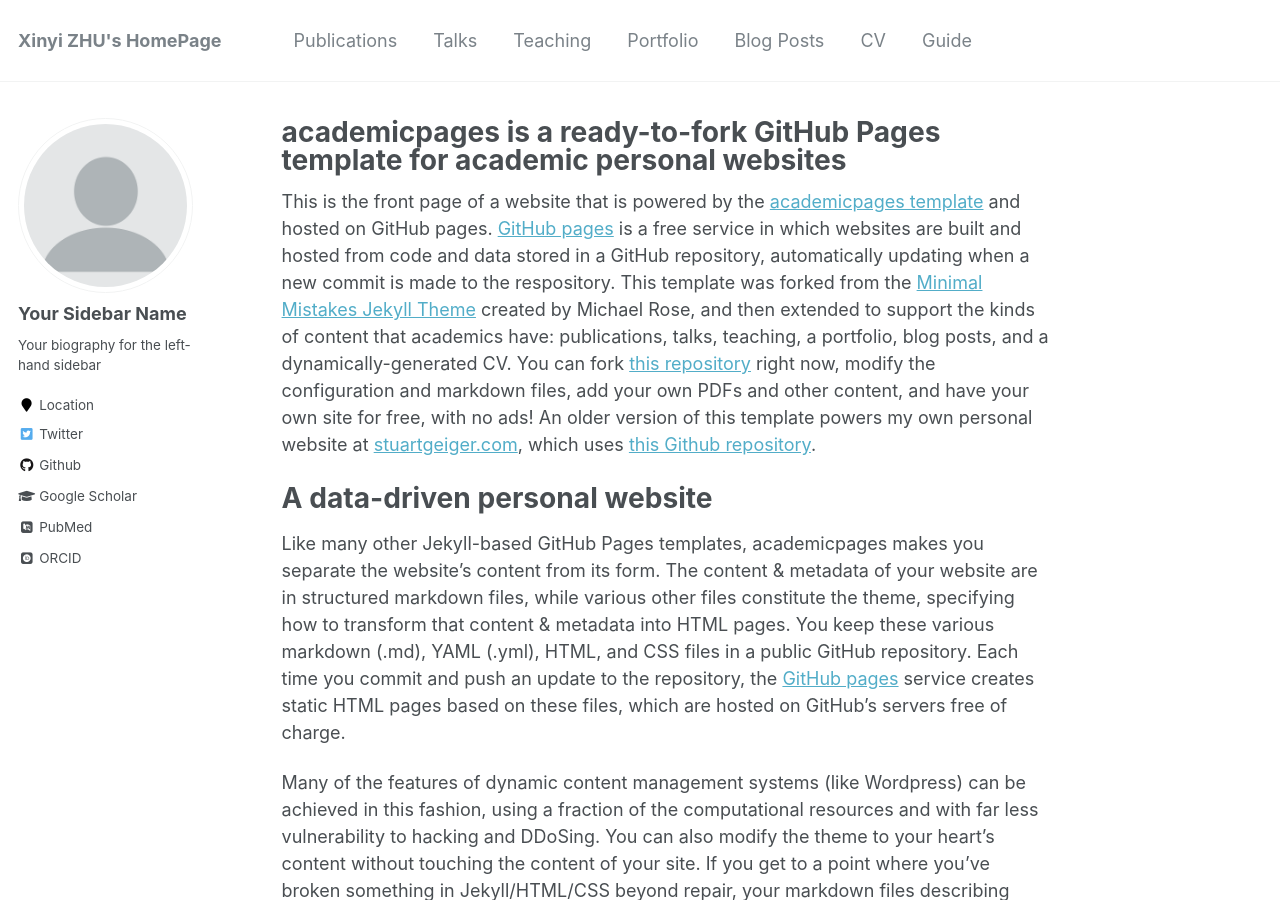
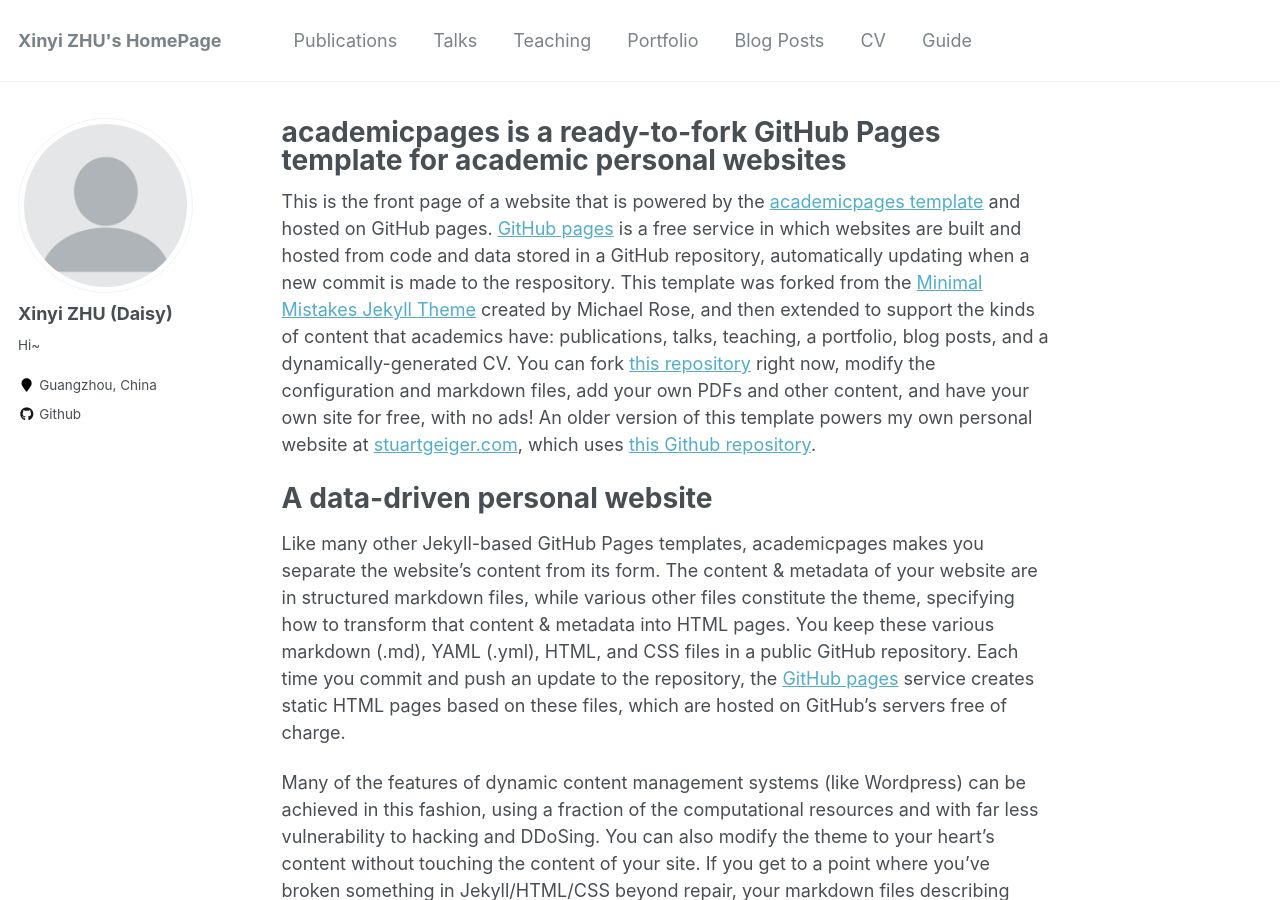
Before and after one commit to DAISYzxy/DAISYzxy.github.io, a Jekyll site: the page built from _pages/about.md, in a window 1280 px wide and 900 px high. Built offline with Jekyll 4.4.1, drawn with Linux system fonts in a browser that asks for light colours; some web fonts are replaced.

Commit message:
Initial commit

```diff
--- a/_config.yml
+++ b/_config.yml
@@ -80,13 +80,13 @@
 
 # Site Author
 author:
-  name             : "Your Sidebar Name"
+  name             : "Xinyi ZHU (Daisy)"
   avatar           : "profile.png"
-  bio              : "Your biography for the left-hand sidebar"
-  location         : "Location"
+  bio              : "Hi~"
+  location         : "Guangzhou, China"
   employer         :
-  pubmed           : "https://www.ncbi.nlm.nih.gov/pubmed/?term=john+snow"
-  googlescholar    : "http://yourfullgooglescholarurl.com"
+  pubmed           :
+  googlescholar    :
   email            :
   researchgate     :  # example: "https://www.researchgate.net/profile/yourprofile"
   uri              :
@@ -96,20 +96,20 @@
   flickr           :
   facebook         :
   foursquare       :
-  github           : "academicpages"
+  github           : "DAISYzxy"
   google_plus      :
   keybase          :
   instagram        :
   impactstory      : #"https://profiles.impactstory.org/u/xxxx-xxxx-xxxx-xxxx"
   lastfm           :
   linkedin         :
-  orcid            : "http://orcid.org/yourorcidurl"
+  orcid            :
   pinterest        :
   soundcloud       :
   stackoverflow    : # http://stackoverflow.com/users/123456/username
   steam            :
   tumblr           :
-  twitter          : "replacethistwitterhandle"
+  twitter          :
   vine             :
   weibo            :
   xing             :
```
Also changed, not shown: profile.png (added), 1 other file.
